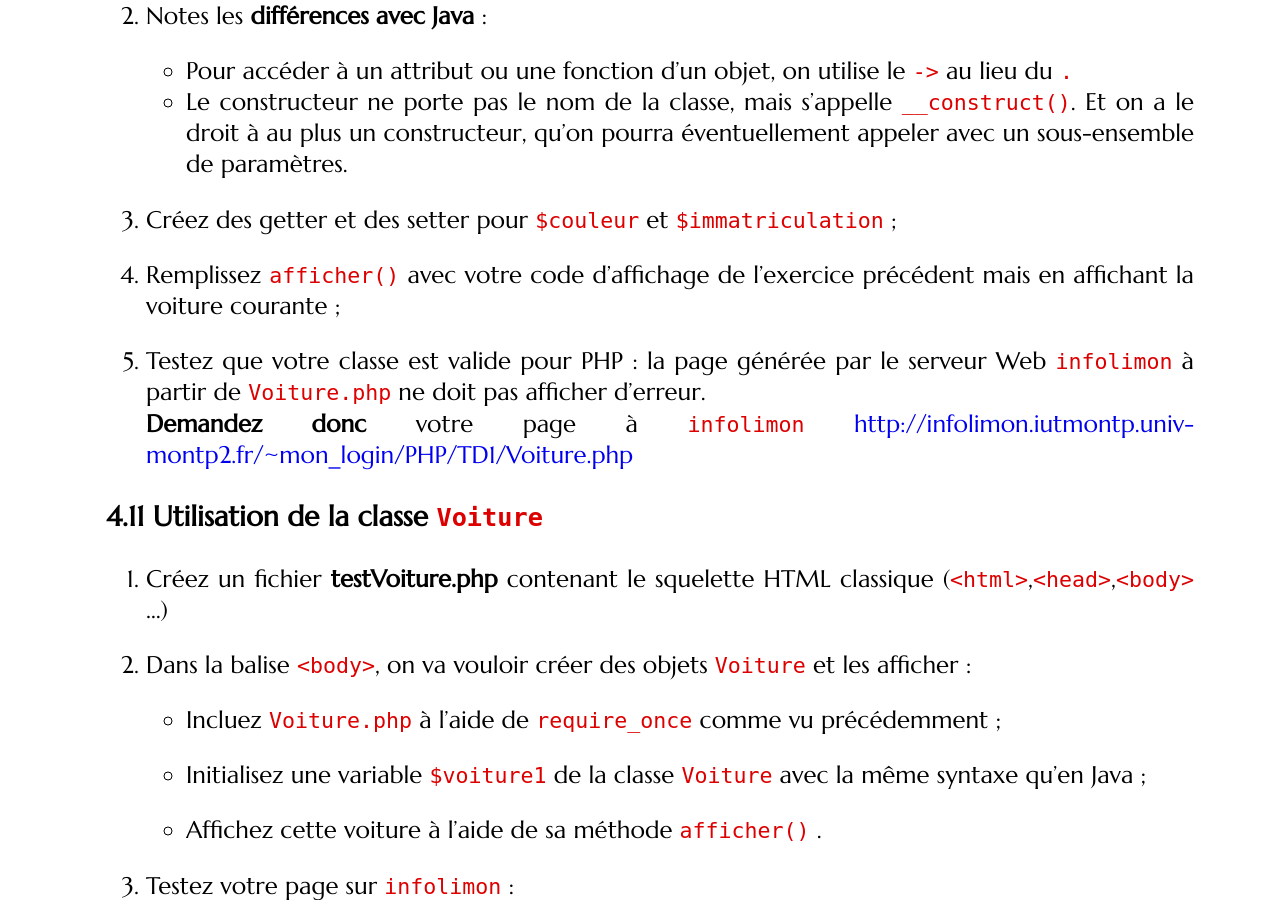
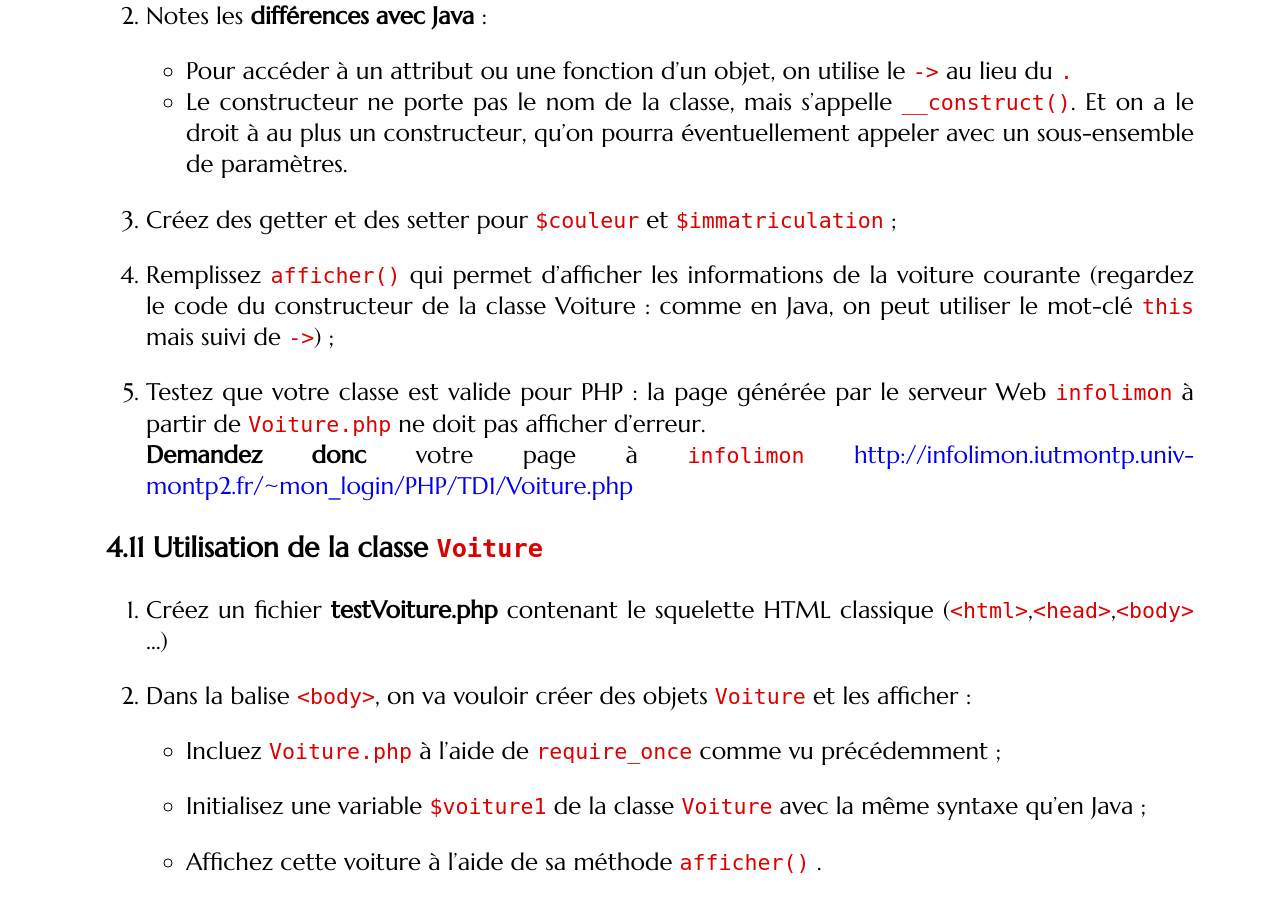
Before and after one commit to romainlebreton/R3.01-DeveloppementWeb, a Jekyll site: the page built from tutorials/tutorial1.md, in a window 1280 px wide and 900 px high, scrolled down 10907 px. Built offline with Jekyll 4.4.1, drawn with Linux system fonts in a browser that asks for light colours; some web fonts are replaced.

Commit message:
Update tutorial1.md

```diff
--- a/tutorials/tutorial1.md
+++ b/tutorials/tutorial1.md
@@ -451,8 +451,7 @@ version 5. Plutôt que d'utiliser un tableau, créons une classe pour nos voitur
 
 3. Créez des getter et des setter pour `$couleur` et `$immatriculation` ;
 
-4. Remplissez `afficher()` avec votre code d'affichage de l'exercice précédent
-mais en affichant la voiture courante ;
+4. Remplissez `afficher()` qui permet d'afficher les informations de la voiture courante (regardez le code du constructeur de la classe Voiture : comme en Java, on peut utiliser le mot-clé `this` mais suivi de `->`) ;
 
 5. Testez que votre classe est valide pour PHP : la page générée par le serveur
    Web `infolimon` à partir de `Voiture.php` ne doit pas afficher d'erreur.
```
